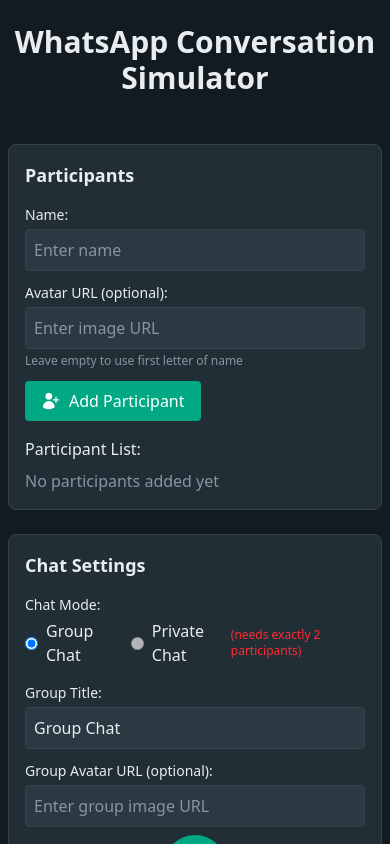
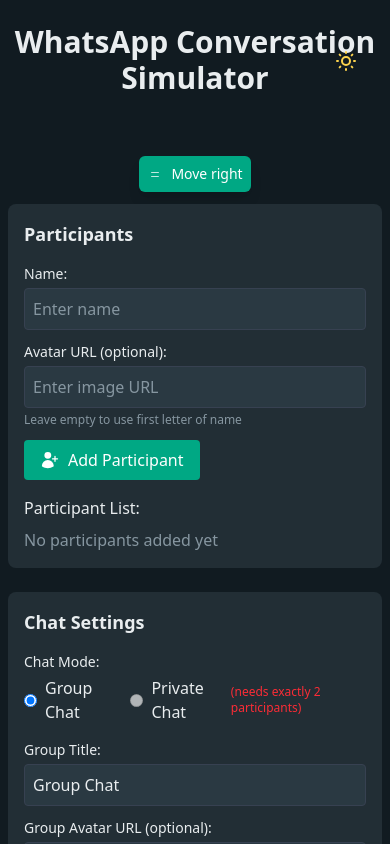
Before and after one commit to M4ss1ck/whatsapp-simulator, a React (Vite) app: page / in a window 390 px wide. Shown: the top 844 px of the page. Built offline with nearby package versions, Linux system fonts and the light colour scheme.

Commit message:
add theme toggle

```diff
--- a/src/App.css
+++ b/src/App.css
@@ -3,11 +3,13 @@
   width: 100%;
   margin: 0 auto;
   text-align: left;
+  background-color: var(--background);
+  color: var(--text-color);
 }
 
 body {
-  background-color: #111b21;
-  color: #e9edef;
+  background-color: var(--background);
+  color: var(--text-color);
 }
 
 .bg-gray-100 {
@@ -74,53 +76,3 @@ input::placeholder {
   overflow: hidden;
   box-shadow: 0 12px 28px 0 rgba(0, 0, 0, 0.2), 0 2px 4px 0 rgba(0, 0, 0, 0.1);
 }
-
-.logo {
-  height: 6em;
-  padding: 1.5em;
-  will-change: filter;
-  transition: -webkit-filter 300ms;
-  transition: filter 300ms;
-  transition: filter 300ms, -webkit-filter 300ms;
-}
-.logo:hover {
-  -webkit-filter: drop-shadow(0 0 2em #646cffaa);
-          filter: drop-shadow(0 0 2em #646cffaa);
-}
-.logo.react:hover {
-  -webkit-filter: drop-shadow(0 0 2em #61dafbaa);
-          filter: drop-shadow(0 0 2em #61dafbaa);
-}
-
-@-webkit-keyframes logo-spin {
-  from {
-    transform: rotate(0deg);
-  }
-  to {
-    transform: rotate(360deg);
-  }
-}
-
-@keyframes logo-spin {
-  from {
-    transform: rotate(0deg);
-  }
-  to {
-    transform: rotate(360deg);
-  }
-}
-
-@media (prefers-reduced-motion: no-preference) {
-  a:nth-of-type(2) .logo {
-    -webkit-animation: logo-spin infinite 20s linear;
-            animation: logo-spin infinite 20s linear;
-  }
-}
-
-.card {
-  padding: 2em;
-}
-
-.read-the-docs {
-  color: #888;
-}
--- a/src/App.tsx
+++ b/src/App.tsx
@@ -34,6 +34,20 @@ function App() {
   useEffect(() => {
     localStorage.setItem('previewOnRight', JSON.stringify(previewOnRight));
   }, [previewOnRight]);
+
+  // Initialize dark mode from localStorage
+  useEffect(() => {
+    const savedTheme = localStorage.getItem('darkMode');
+    const prefersDark = savedTheme !== null ? JSON.parse(savedTheme) : true;
+    document.documentElement.classList.toggle('dark', prefersDark);
+  }, []);
+
+  // Toggle theme
+  const toggleTheme = () => {
+    const isDark = document.documentElement.classList.contains('dark');
+    document.documentElement.classList.toggle('dark', !isDark);
+    localStorage.setItem('darkMode', JSON.stringify(!isDark));
+  };
 
   const [state, setState] = useState<WhatsAppState>({
     participants: [],
@@ -174,8 +188,22 @@ function App() {
   };
 
   return (
-    <div className="container mx-auto px-4">
-      <h1 className="text-3xl font-bold mb-8 text-center sticky top-0 bg-[#111b21] py-4 z-20">WhatsApp Conversation Simulator</h1>
+    <div className="container mx-auto px-4 min-h-screen">
+      <div className="sticky top-0 py-4 z-20 flex justify-between items-center mb-8">
+        <h1 className="text-3xl font-bold text-center mx-auto">WhatsApp Conversation Simulator</h1>
+        <button
+          onClick={toggleTheme}
+          className="absolute right-4 p-2 rounded-full hover:bg-opacity-20 hover:bg-gray-500 transition-colors"
+          title="Toggle light/dark theme"
+        >
+          <svg xmlns="http://www.w3.org/2000/svg" className="h-6 w-6 sun-icon" fill="none" viewBox="0 0 24 24" stroke="currentColor">
+            <path strokeLinecap="round" strokeLinejoin="round" strokeWidth={2} d="M12 3v1m0 16v1m9-9h-1M4 12H3m15.364 6.364l-.707-.707M6.343 6.343l-.707-.707m12.728 0l-.707.707M6.343 17.657l-.707.707M16 12a4 4 0 11-8 0 4 4 0 018 0z" />
+          </svg>
+          <svg xmlns="http://www.w3.org/2000/svg" className="h-6 w-6 moon-icon" fill="none" viewBox="0 0 24 24" stroke="currentColor">
+            <path strokeLinecap="round" strokeLinejoin="round" strokeWidth={2} d="M20.354 15.354A9 9 0 018.646 3.646 9.003 9.003 0 0012 21a9.003 9.003 0 008.354-5.646z" />
+          </svg>
+        </button>
+      </div>
 
       <div className="flex flex-col lg:flex-row lg:items-start relative">
         {/* Preview - conditionally ordered based on previewOnRight */}
@@ -195,7 +223,7 @@ function App() {
         <div className="hidden lg:flex absolute top-1/2 left-1/2 transform -translate-x-1/2 -translate-y-1/2 z-30 w-8">
           <button
             onClick={togglePreviewPosition}
-            className="bg-[#00a884] text-white p-2 h-12 w-12 aspect-square rounded-full shadow-lg hover:bg-[#008069] transition-colors flex items-center justify-center"
+            className="bg-primary text-white p-2 h-12 w-12 aspect-square rounded-full shadow-lg hover:brightness-110 transition-all flex items-center justify-center"
             title={previewOnRight ? "Move preview to left" : "Move preview to right"}
           >
             <svg xmlns="http://www.w3.org/2000/svg" className="h-4 w-4" viewBox="0 0 20 20" fill="currentColor">
@@ -205,6 +233,19 @@ function App() {
                 <path fillRule="evenodd" d="M7.293 14.707a1 1 0 010-1.414L10.586 10 7.293 6.707a1 1 0 011.414-1.414l4 4a1 1 0 010 1.414l-4 4a1 1 0 01-1.414 0z" clipRule="evenodd" />
               )}
             </svg>
+          </button>
+        </div>
+
+        {/* Mobile toggle button */}
+        <div className="lg:hidden flex justify-center my-3">
+          <button
+            onClick={togglePreviewPosition}
+            className="bg-primary text-white p-2 rounded-md shadow-lg hover:brightness-110 transition-all flex items-center space-x-2"
+          >
+            <svg xmlns="http://www.w3.org/2000/svg" className="h-4 w-4" viewBox="0 0 20 20" fill="currentColor">
+              <path fillRule="evenodd" d="M15 8a.5.5 0 01-.5.5h-9a.5.5 0 010-1h9A.5.5 0 0115 8zm0 5a.5.5 0 01-.5.5h-9a.5.5 0 010-1h9a.5.5 0 010 1z" clipRule="evenodd" />
+            </svg>
+            <span className="text-sm">{previewOnRight ? "Move left" : "Move right"}</span>
           </button>
         </div>
 
--- a/src/components/ChatInput.tsx
+++ b/src/components/ChatInput.tsx
@@ -38,7 +38,7 @@ export default function ChatInput({
     };
 
     return (
-        <div className="bg-gray-100 p-4 rounded-lg">
+        <div className="chat-input p-4 rounded-lg">
             <div className="mb-4">
                 <label className="block text-sm font-medium mb-1">Send as:</label>
                 <select
--- a/src/components/ChatSettings.tsx
+++ b/src/components/ChatSettings.tsx
@@ -46,7 +46,7 @@ export default function ChatSettings({
         : null;
 
     return (
-        <div className="bg-gray-100 p-4 rounded-lg">
+        <div className="chat-settings p-4 rounded-lg">
             <h2 className="text-lg font-semibold mb-4">Chat Settings</h2>
 
             <div className="mb-4">
--- a/src/components/ParticipantManager.tsx
+++ b/src/components/ParticipantManager.tsx
@@ -37,7 +37,7 @@ export default function ParticipantManager({
     };
 
     return (
-        <div className="bg-gray-100 p-4 rounded-lg">
+        <div className="participant-manager p-4 rounded-lg">
             <h2 className="text-lg font-semibold mb-4">Participants</h2>
 
             <form onSubmit={handleSubmit} className="mb-4">
--- a/src/components/PhoneStatusSettings.tsx
+++ b/src/components/PhoneStatusSettings.tsx
@@ -42,7 +42,7 @@ export default function PhoneStatusSettings({
     };
 
     return (
-        <div className="bg-gray-100 p-4 rounded-lg">
+        <div className="phone-settings p-4 rounded-lg">
             <h2 className="text-lg font-semibold mb-4">Phone Settings</h2>
 
             <div className="mb-4">
@@ -55,7 +55,7 @@ export default function PhoneStatusSettings({
                     max="100"
                     value={batteryLevel}
                     onChange={handleBatteryChange}
-                    className="w-full accent-[#00a884]"
+                    className="w-full accent-primary"
                 />
             </div>
 
@@ -66,7 +66,7 @@ export default function PhoneStatusSettings({
                         id="custom-time"
                         checked={showCustomTime}
                         onChange={handleToggleCustomTime}
-                        className="mr-2 accent-[#00a884]"
+                        className="mr-2 accent-primary"
                     />
                     <label htmlFor="custom-time" className="text-sm font-medium">
                         Custom Time
@@ -78,7 +78,7 @@ export default function PhoneStatusSettings({
                         type="time"
                         value={timeValue}
                         onChange={handleTimeChange}
-                        className="w-full p-2 border rounded"
+                        className="w-full p-2 border rounded time-input"
                     />
                 )}
             </div>
--- a/src/index.css
+++ b/src/index.css
@@ -1,17 +1,114 @@
 @import "tailwindcss";
 
 :root {
+  /* Typography */
   font-family: system-ui, -apple-system, Segoe UI, Roboto, Ubuntu, Cantarell, Noto Sans, sans-serif;
   line-height: 1.5;
   font-weight: 400;
-  background-color: #111b21;
-  color: #e9edef;
+
+  /* Light mode colors */
+  --background: #f0f2f5;
+  --text-color: #111b21;
+  --surface: #ffffff;
+  --surface-hover: #f5f5f5;
+  --border-color: #e0e0e0;
+  --primary: #008069;
+  --primary-hover: #006c5a;
+  --input-bg: #ffffff;
+  --input-border: #d1d5db;
+  --component-bg: #f3f4f6;
+}
+
+html.dark {
+  /* Dark mode colors */
+  --background: #111b21;
+  --text-color: #e9edef;
+  --surface: #202c33;
+  --surface-hover: #2a3942;
+  --border-color: #374151;
+  --primary: #00a884;
+  --primary-hover: #00967a;
+  --input-bg: #2a3942;
+  --input-border: #374151;
+  --component-bg: #222e35;
 }
 
 body {
   margin: 0;
   min-height: 100vh;
-  background-color: #111b21;
+  background-color: var(--background);
+  color: var(--text-color);
+}
+
+html, body, #root {
+  background-color: var(--background);
+}
+
+.container {
+  background-color: var(--background);
+  color: var(--text-color);
+}
+
+/* Theme toggle styles */
+.sun-icon {
+  display: none;
+}
+
+.moon-icon {
+  display: inline;
+}
+
+html.dark .sun-icon {
+  display: inline;
+  color: #fcd34d;
+}
+
+html.dark .moon-icon {
+  display: none;
+}
+
+html:not(.dark) .sun-icon {
+  display: none;
+}
+
+html:not(.dark) .moon-icon {
+  display: inline;
+  color: #6b7280;
+}
+
+/* Component specific styles */
+.phone-settings,
+.participant-manager,
+.chat-settings,
+.chat-input {
+  background-color: var(--component-bg);
+  color: var(--text-color);
+}
+
+/* Form inputs */
+.time-input,
+input[type="text"],
+input[type="url"],
+select,
+textarea {
+  background-color: var(--input-bg);
+  border-color: var(--input-border);
+  color: var(--text-color);
+}
+
+/* Primary color */
+.bg-primary {
+  background-color: var(--primary);
+}
+
+.accent-primary {
+  accent-color: var(--primary);
+}
+
+/* Button hover effects */
+.hover\:brightness-110:hover {
+  -webkit-filter: brightness(1.1);
+          filter: brightness(1.1);
 }
 
 /* Custom styles for WhatsApp-like appearance */
--- a/src/index.html
+++ b/src/index.html
@@ -1,14 +1,23 @@
 <!doctype html>
-<html lang="en">
+<html lang="en" class="dark">
 
 <head>
     <meta charset="UTF-8" />
     <link id="favicon" rel="icon" type="image/svg+xml" href="/favicon.ico" />
     <meta name="viewport" content="width=device-width, initial-scale=1.0" />
     <title>WhatsApp Simulator</title>
+    <style>
+        html,
+        body,
+        #root {
+            height: 100%;
+            margin: 0;
+            padding: 0;
+        }
+    </style>
 </head>
 
-<body>
+<body style="background-color: inherit;">
     <div id="root"></div>
     <script type="module" src="/src/main.tsx"></script>
 </body>
```
